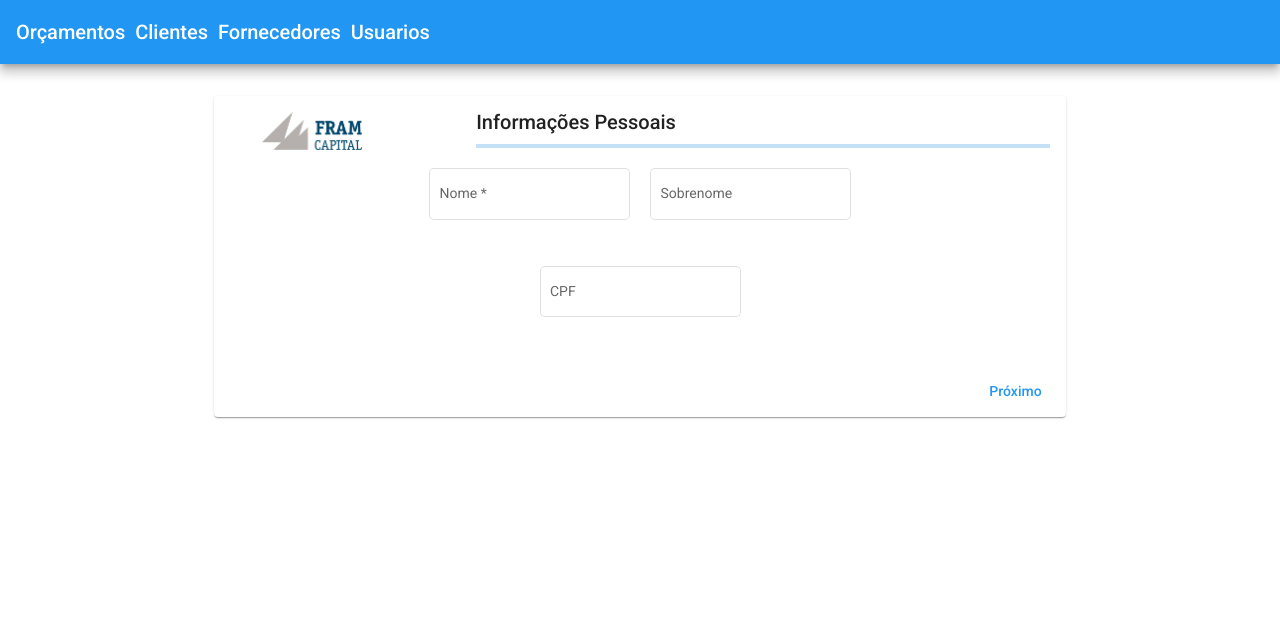
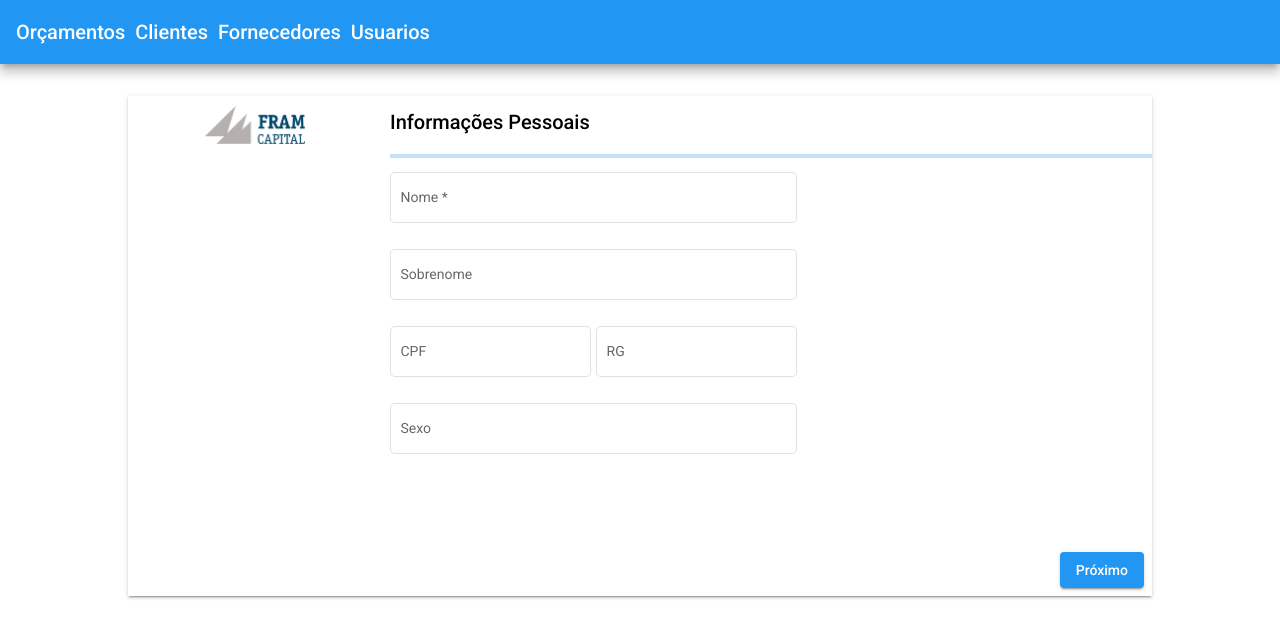
Before and after one commit to douglassantanna/panel-quote, an Angular app: page /users in a window 1280 px wide. Shown: the top 638 px of the page. Built offline with nearby package versions, Linux system fonts and the light colour scheme.

Commit message:
wip: multi step form

```diff
--- a/src/app/users/users/users.component.html
+++ b/src/app/users/users/users.component.html
@@ -1,29 +1,22 @@
-<form [formGroup]="userForm">
-
-  <mat-card>
-
-    <mat-card-header>
-
+<div class="container mat-elevation-z2">
   <div>
     <img src="assets/Logotipo-Fram.png" alt="logotipo fram">
   </div>
+  <form [formGroup]="userForm">
 
-      <div class="progress-bar">
+    <div class="header">
 
-        <mat-card-title>
+      <h2>
         {{step == 1 ? 'Informações Pessoais' : 'Endereço'}}
-        </mat-card-title>
+      </h2>
+
+      <div>
         <mat-progress-bar [value]="value" [bufferValue]="bufferValue"></mat-progress-bar>
+      </div>
 
     </div>
 
-    </mat-card-header>
-
-    <mat-card-content>
-
     <section *ngIf="step == 1" formGroupName="personalInfo">
-
-        <div>
 
       <mat-form-field appearance="outline">
         <mat-label>Nome</mat-label>
@@ -36,18 +29,30 @@
         <input matInput placeholder="Sobrenome" formControlName="lastName" type="text">
       </mat-form-field>
 
+      <div class="part-field">
+
+        <mat-form-field appearance="outline" id="cpf">
+          <mat-label>CPF</mat-label>
+          <input matInput placeholder="CPF" formControlName="cpf" type="number">
+        </mat-form-field>
+
+        <mat-form-field appearance="outline" id="rg">
+          <mat-label>RG</mat-label>
+          <input matInput placeholder="RG" formControlName="cpf" type="number">
+        </mat-form-field>
+
       </div>
 
       <mat-form-field appearance="outline">
-          <mat-label>CPF</mat-label>
-          <input matInput placeholder="CPF" formControlName="cpf" type="number">
+        <mat-label>Sexo</mat-label>
+        <input matInput placeholder="Sexo" formControlName="cpf" type="number">
       </mat-form-field>
 
     </section>
 
     <section *ngIf="step == 2" formGroupName="addressesInfo">
 
-        <div>
+      <div class="part-field">
 
         <mat-form-field appearance="outline" id="street">
           <mat-label>Logradouro</mat-label>
@@ -76,14 +81,29 @@
 
     </section>
 
-    </mat-card-content>
+    <section *ngIf="step == 3" formGroupName="addressesInfo">
 
-    <mat-card-actions align="end">
-      <button mat-button *ngIf="step != 1" color="secondary" (click)="previous()">Anterior</button>
-      <button mat-button color="primary" (click)="next()">Próximo</button>
-    </mat-card-actions>
+      <div class="part-field">
 
-  </mat-card>
+        <mat-form-field appearance="outline" id="cpf">
+          <mat-label>Logradouro</mat-label>
+          <input matInput placeholder="Logradouro" formControlName="street" type="text">
+        </mat-form-field>
 
+        <mat-form-field appearance="outline" id="cpf">
+          <mat-label>Número</mat-label>
+          <input matInput placeholder="Número" formControlName="number" type="text">
+        </mat-form-field>
+
+      </div>
+
+    </section>
+
+    <div class="actions">
+
+      <button mat-raised-button *ngIf="step != 1" color="secondary" (click)="previous()">Anterior</button>
+      <button mat-raised-button color="primary" (click)="next()">Próximo</button>
+
+    </div>
   </form>
-<!-- <pre>{{userForm.value | json}}</pre> -->
+</div>
--- a/src/app/users/users/users.component.scss
+++ b/src/app/users/users/users.component.scss
@@ -1,40 +1,65 @@
-form {
-  display: flex;
-  justify-content: center;
-}
-
-mat-card-content {
-  display: flex;
-  flex-direction: column;
-}
-
 img {
   width: 100px;
-}
-
-.progress-bar {
-  display: flex;
-  flex-direction: column;
-  margin-left: auto;
-  width: 70%;
-}
-
-mat-card-title {
-  margin-right: auto;
-}
-
-mat-card {
-  width: 80%;
+  margin: 10px 0 10px 0;
 }
 
 mat-form-field {
-  margin: 10px;
+  width: 100%;
 }
 
 #number {
-  width: 20%;
+  width: 30%;
 }
 
 #street {
   width: 70%;
 }
+
+#rg {
+  width: 50%;
+}
+
+#cpf {
+  width: 50%;
+}
+
+.container {
+  display: grid;
+  grid-template-columns: 1fr 3fr;
+  gap: 8px;
+  height: 500px;
+}
+
+
+.actions {
+  display: flex;
+  justify-content: flex-end;
+  gap: 5px;
+  margin: auto 8px 8px 8px;
+}
+
+.header {
+  display: flex;
+  flex-direction: column;
+  justify-content: flex-start;
+  margin: 10px 0 10px 0;
+}
+
+.header h2 {
+  margin-right: auto;
+}
+
+form {
+  display: flex;
+  flex-direction: column;
+  justify-content: flex-start;
+}
+
+section {
+  margin-right: auto;
+}
+
+.part-field {
+  display: flex;
+  gap: 5px;
+}
```
Lines whose indentation alone changed are shown as unchanged.
